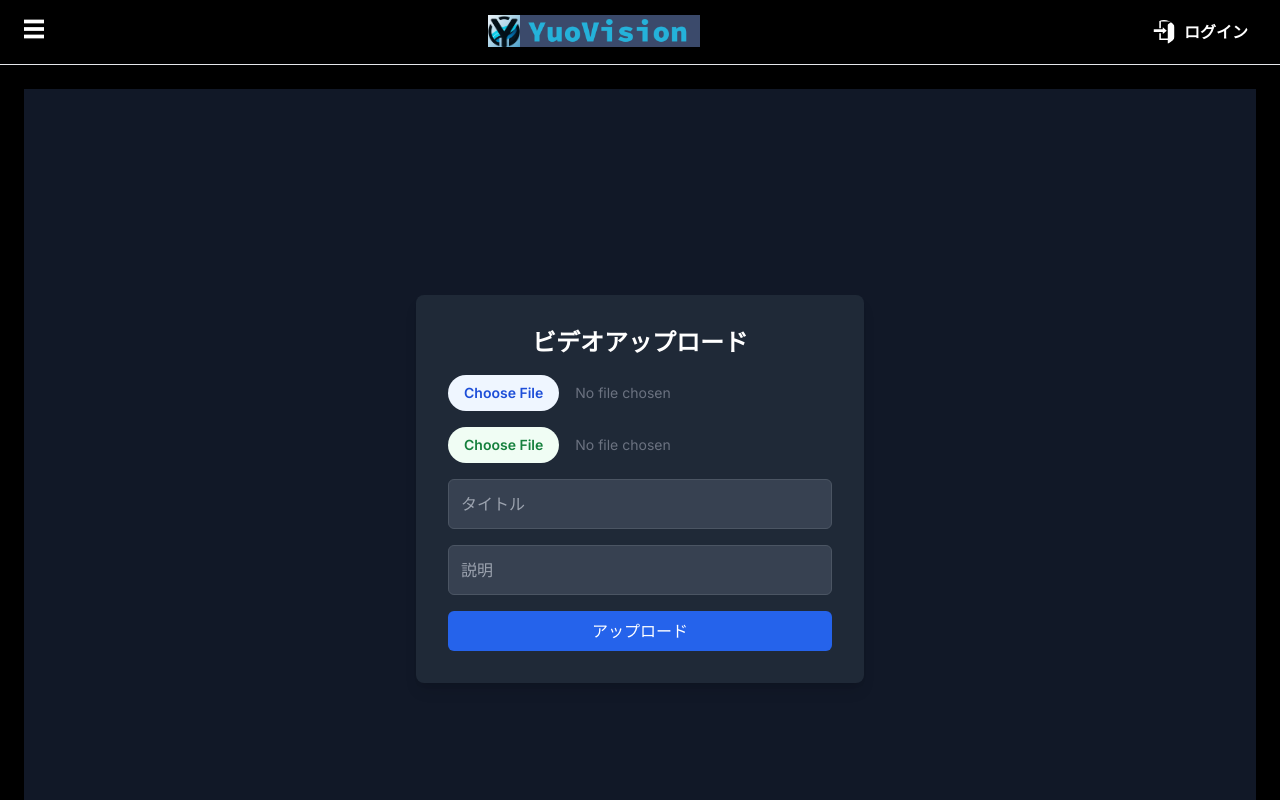
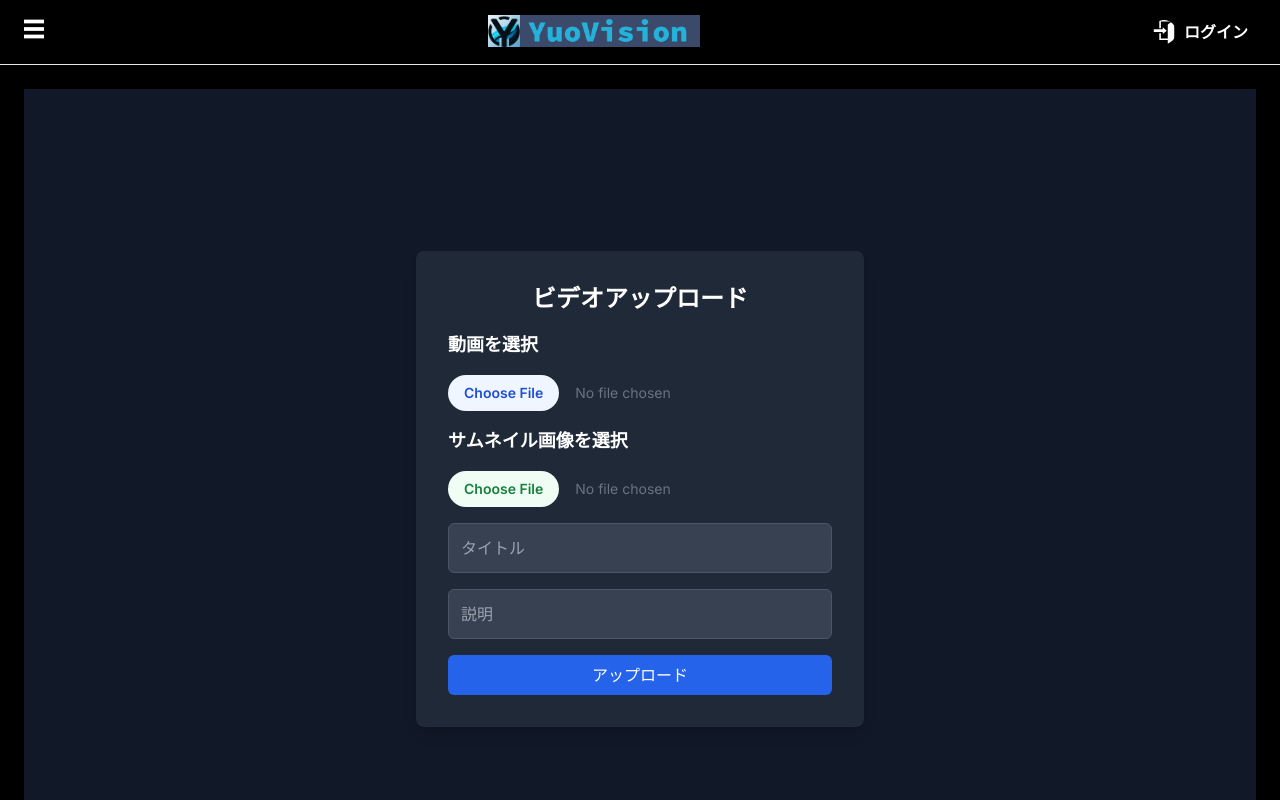
Before and after one commit to yuorei/video-front, a Next.js app: page /video/upload in a window 1280 px wide. Shown: the top 800 px of the page. Built offline with nearby package versions, Linux system fonts and the light colour scheme; no server answers; what apollo-upload-client would draw is missing.

Commit message:
Add headings for video selection and thumbnail selection in video upload page

```diff
--- a/src/app/video/upload/page.tsx
+++ b/src/app/video/upload/page.tsx
@@ -109,6 +109,7 @@ export default function Page() {
       <div className="p-8 bg-gray-800 shadow-lg rounded-lg max-w-md w-full">
         <h1 className="text-2xl font-semibold text-white text-center mb-4">ビデオアップロード</h1>
         <div>
+          <h2 className="text-lg font-semibold text-white mb-4">動画を選択</h2>
           <div className="mb-4">
             <input
               type="file"
@@ -121,6 +122,7 @@ export default function Page() {
               <video src={videoPreview} className="mt-4 w-full" controls />
             )}
           </div>
+          <h2 className="text-lg font-semibold text-white mb-4">サムネイル画像を選択</h2>
           <div className="mb-4">
             <input
               type="file"
```
